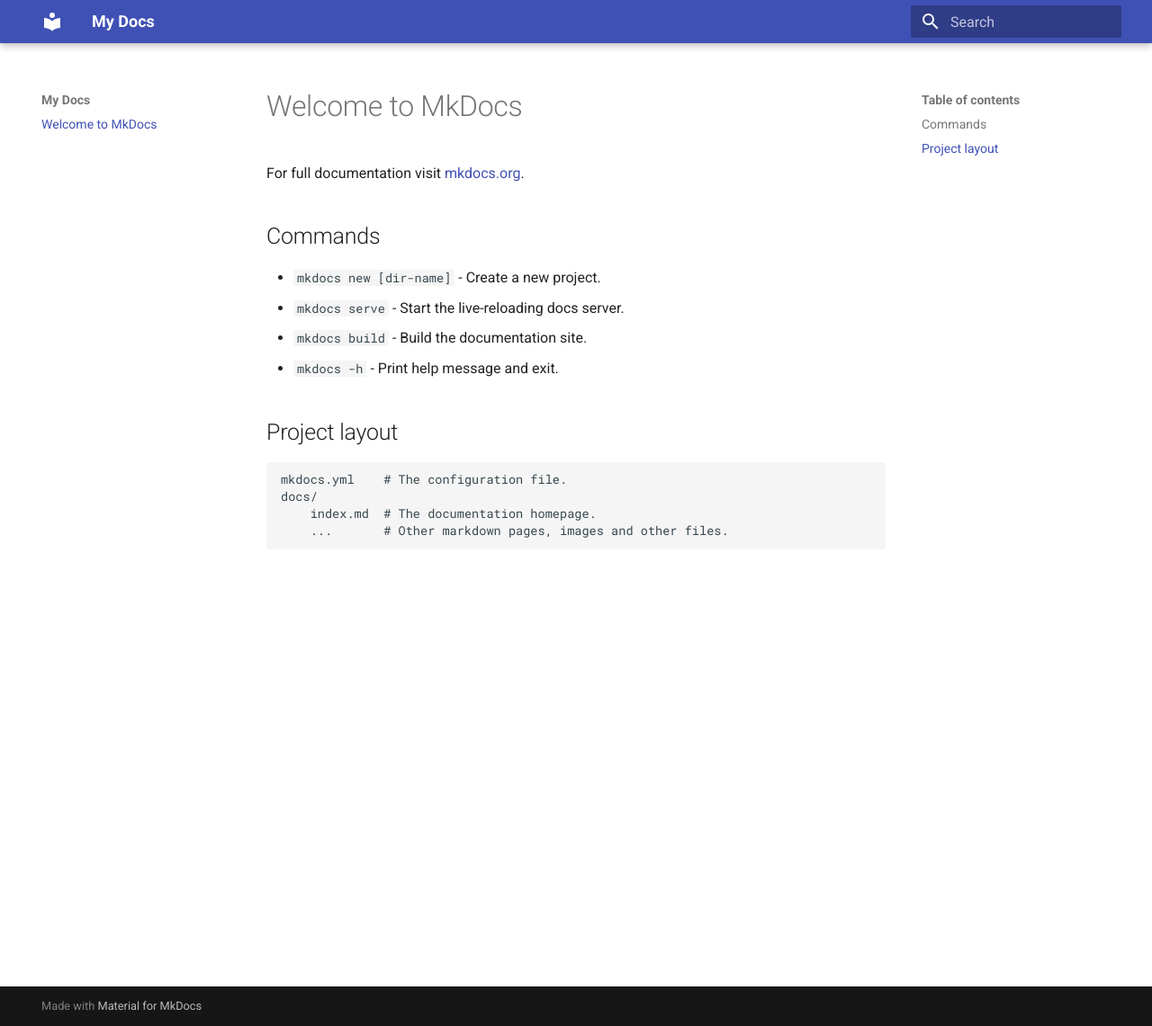
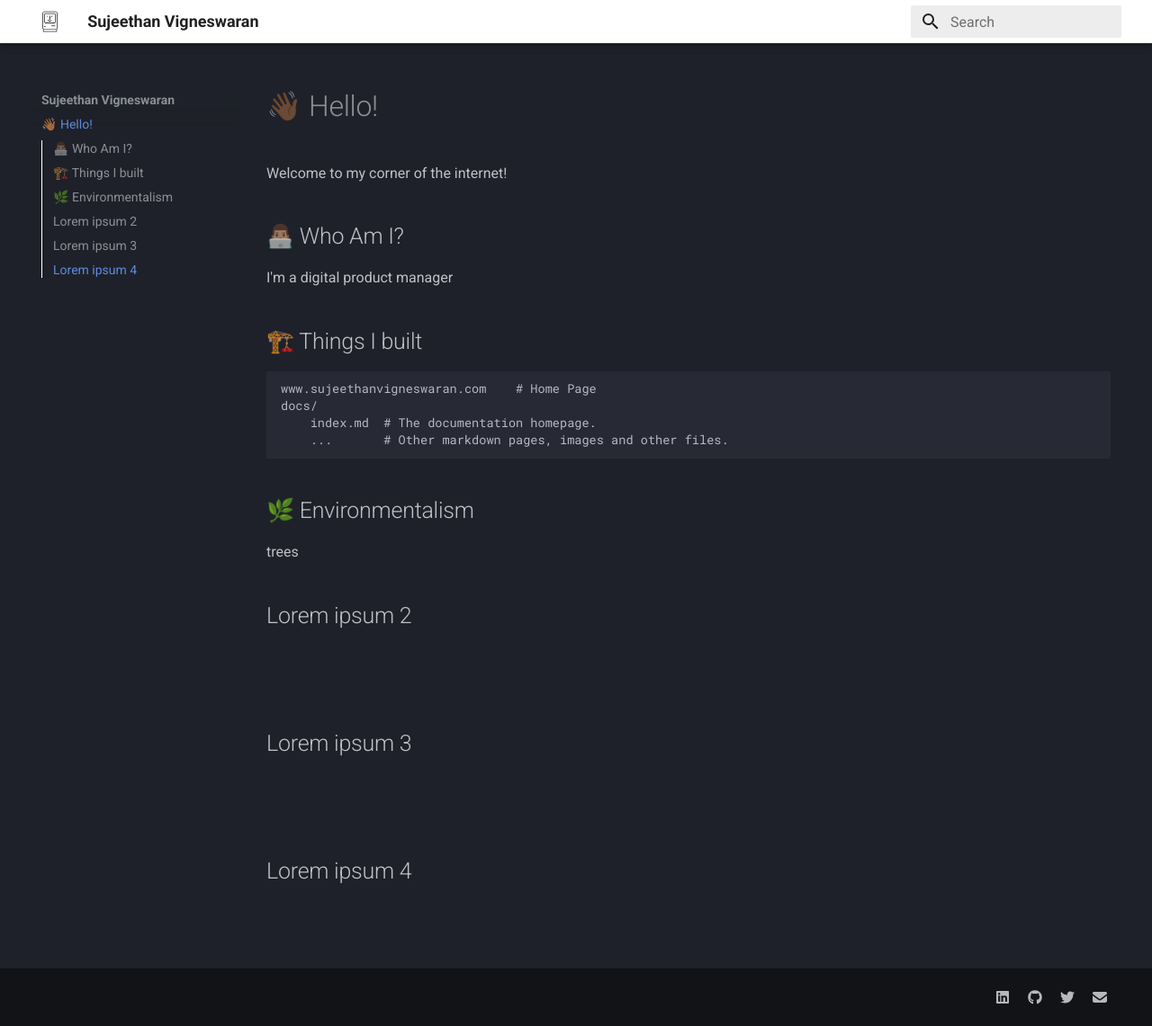
Before and after one commit to ItsSujee/itsSujee.github.io, an MkDocs documentation site: the page built from docs/index.md, in a window 1280 px wide and 1141 px high. Shown: the whole window at 90% size. Built offline with MkDocs 1.6.1 and Material for MkDocs 9.7.7, drawn with Linux system fonts in a browser that asks for light colours.

Commit message:
init build

```diff
--- a/docs/index.md
+++ b/docs/index.md
@@ -1,17 +1,27 @@
-# Welcome to MkDocs
+# 👋🏾 Hello!
 
-For full documentation visit [mkdocs.org](https://www.mkdocs.org).
+Welcome to my corner of the internet!
 
-## Commands
+## 👨🏽‍💻 Who Am I?
 
-* `mkdocs new [dir-name]` - Create a new project.
-* `mkdocs serve` - Start the live-reloading docs server.
-* `mkdocs build` - Build the documentation site.
-* `mkdocs -h` - Print help message and exit.
+I'm a digital product manager
 
-## Project layout
+## 🏗️ Things I built
 
-    mkdocs.yml    # The configuration file.
+    www.sujeethanvigneswaran.com    # Home Page
     docs/
         index.md  # The documentation homepage.
         ...       # Other markdown pages, images and other files.
+
+## 🌿 Environmentalism
+
+trees
+
+## Lorem ipsum 2
+<br><br>
+
+## Lorem ipsum 3
+<br><br>
+
+## Lorem ipsum 4
+<br><br>
--- a/mkdocs.yml
+++ b/mkdocs.yml
@@ -1,3 +1,37 @@
-site_name: My Docs
+site_name: Sujeethan Vigneswaran
 theme:
   name: material
+  palette:
+    scheme: slate
+    primary: white
+    accent: deep purple
+  font:
+    text: Roboto
+    code: Roboto Mono
+  logo: assets/logo.png
+  favicon: assets/images/favicon.ico
+  features:
+    - navigation.instant
+    - navigation.tracking
+    - navigation.sections
+    - navigation.indexes
+    - toc.follow
+    - toc.integrate
+plugins:
+  - search:
+      lang: en
+extra:
+  generator: false
+  social:
+    - icon: fontawesome/brands/linkedin
+      link: https://www.linkedin.com/in/sujeethan-vigneswaran/
+      name: Sujee on LinkedIn
+    - icon: fontawesome/brands/github
+      link: https://github.com/itssujee
+      name: Sujee on GitHub
+    - icon: fontawesome/brands/twitter
+      link: https://twitter.com/itssujee
+      name: Sujee on Twitter
+    - icon: fontawesome/solid/envelope
+      link: mailto:sujeethan.vigneswaran@gmail.com
+      name: Sujee on Email
```
Also changed, not shown: docs/assets/images/favicon.ico (added), docs/assets/logo.png (added), 2 other files.
